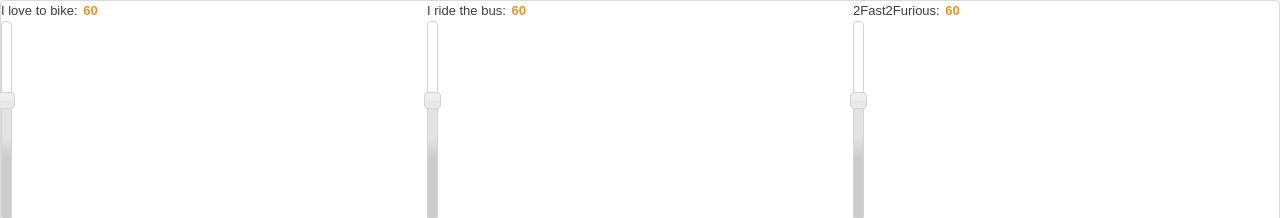
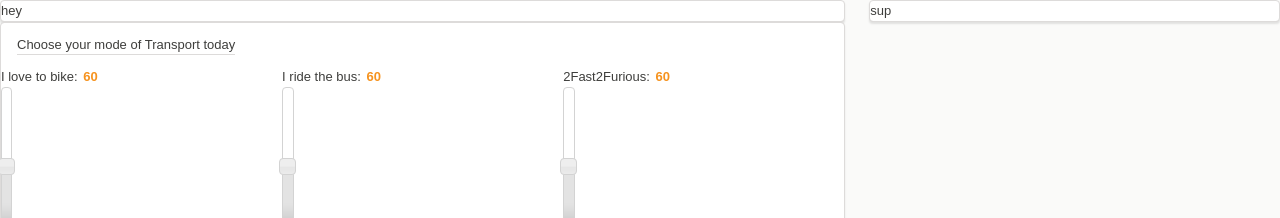
Before and after one commit to AaronEdelman/PenrodWeather, a plain HTML site: page index.html in a window 1280 px wide. Shown: the top 218 px of the page. Drawn offline with Linux system fonts and the light colour scheme; some packages are replaced by stand-ins of ours; a web font is replaced by a local one.

Commit message:
added grid view and 3 cards

```diff
--- a/index.html
+++ b/index.html
@@ -8,7 +8,25 @@
 		<script src="jquery-ui-1.12.1.custom/jquery-ui.min.js"></script>
 	</head>
 	<body>
+		<div class="slds-grid slds-gutters slds-wrap">
+			<div class="slds-col slds-size_8-of-12">
 				<article class="slds-card">
+					hey
+				</article>
+			</div>
+			<div class="slds-col slds-size_4-of-12">
+				<article class="slds-card">
+					sup
+				</article>
+			</div>
+			<div class="slds-col slds-size_8-of-12">
+				<article class="slds-card">
+					<div class="slds-card__header slds-grid">
+
+						<div class="slds-border_bottom">
+							Choose your mode of Transport today
+						</div>
+					</div>
 				<div class = "sliders">
 					<div id="biking">
 						<p>
@@ -51,6 +69,8 @@
 				<div id="map"></div>
 		    	<div id="directionsPanel"></div>
 		    </article>
+		</div>
+	</div>
 		<script type="text/javascript" src="script.js"></script>
 		<script async defer
             src="https://maps.googleapis.com/maps/api/js?key=AIzaSyBZo2Dqt2iA4D6so41ahwoBrBtDMzIEm3o&callback=initMap">
```
Lines whose indentation alone changed are shown as unchanged.
